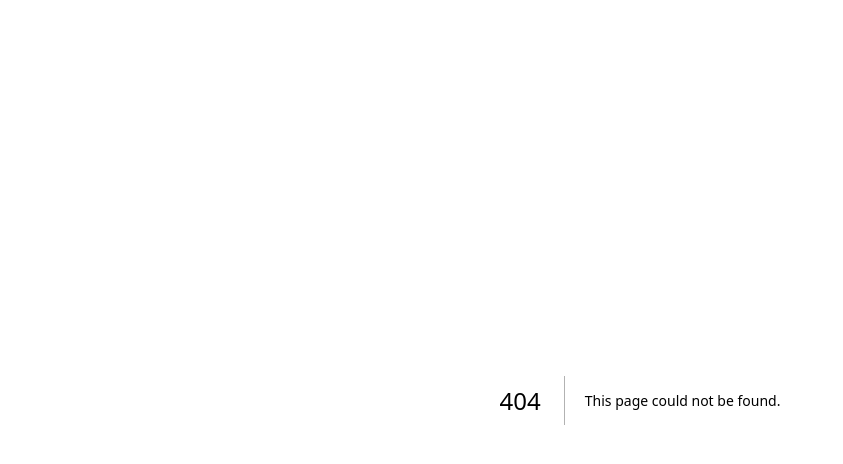
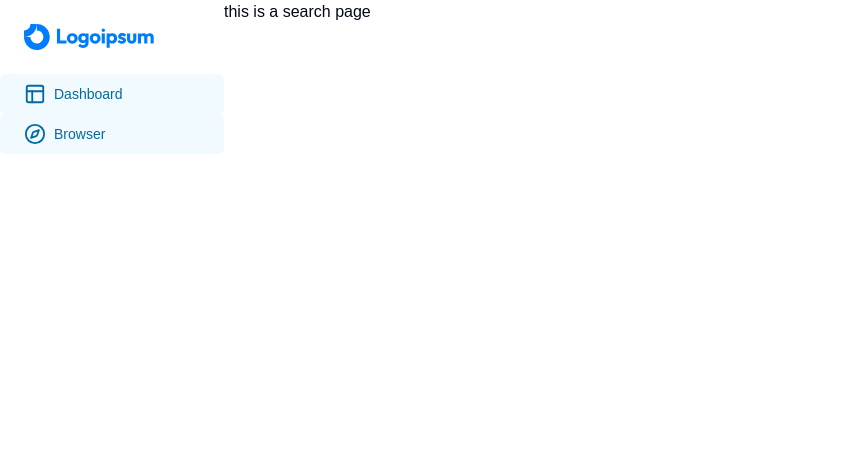
Before and after one commit to rdwaynedehoedt/Udemy_Clone, a Next.js app in the folder lms/: page /search in a window 1280 px wide. Before the commit this address had no page. Shown: the top 464 px of the page, without its empty margins (0-843 px from the left). Built offline with nearby package versions, Linux system fonts and the light colour scheme.

Commit message:
Sidebar aj

```diff
--- /dev/null
+++ b/lms/app/(dashboard)/(routes)/search/page.tsx
@@ -0,0 +1,9 @@
+const SearchPage = () => {
+  return (
+    <div>
+      <p>this is a search page</p>
+    </div>
+  );
+};
+
+export default SearchPage;
--- a/lms/app/(dashboard)/_components/sidebar-item.tsx
+++ b/lms/app/(dashboard)/_components/sidebar-item.tsx
@@ -37,7 +37,14 @@ export const SidebarItem = ({ icon: Icon, label, href }: SideBarItemProps) => {
           size={22}
           className={cn("text-slate-500", isActive && "text-sky-700")}
         />
+        {label}
       </div>
+      <div
+        className={cn(
+          "ml-auto opacity-0 bordar-2 bordar-shy-700 h-full tranition-all",
+          isActive && "opacity-100"
+        )}
+      />
     </Button>
   );
 };
--- a/lms/app/(dashboard)/layout.tsx
+++ b/lms/app/(dashboard)/layout.tsx
@@ -9,11 +9,11 @@ const DashboardLayout = ({ children }: { children: React.ReactNode }) => {
         <div className="p-6">
           <Logo />
         </div>
-        <div className="flex flex-col w-full">
+        <div className="hidden  md:flex h-full w-56 flex-col fixedinset-y-0 z-50 ">
           <SidebarRoutes />
         </div>
       </div>
-      {children}
+      <main className="md:pl-56 h-full">{children}</main>
     </div>
   );
 };
```
